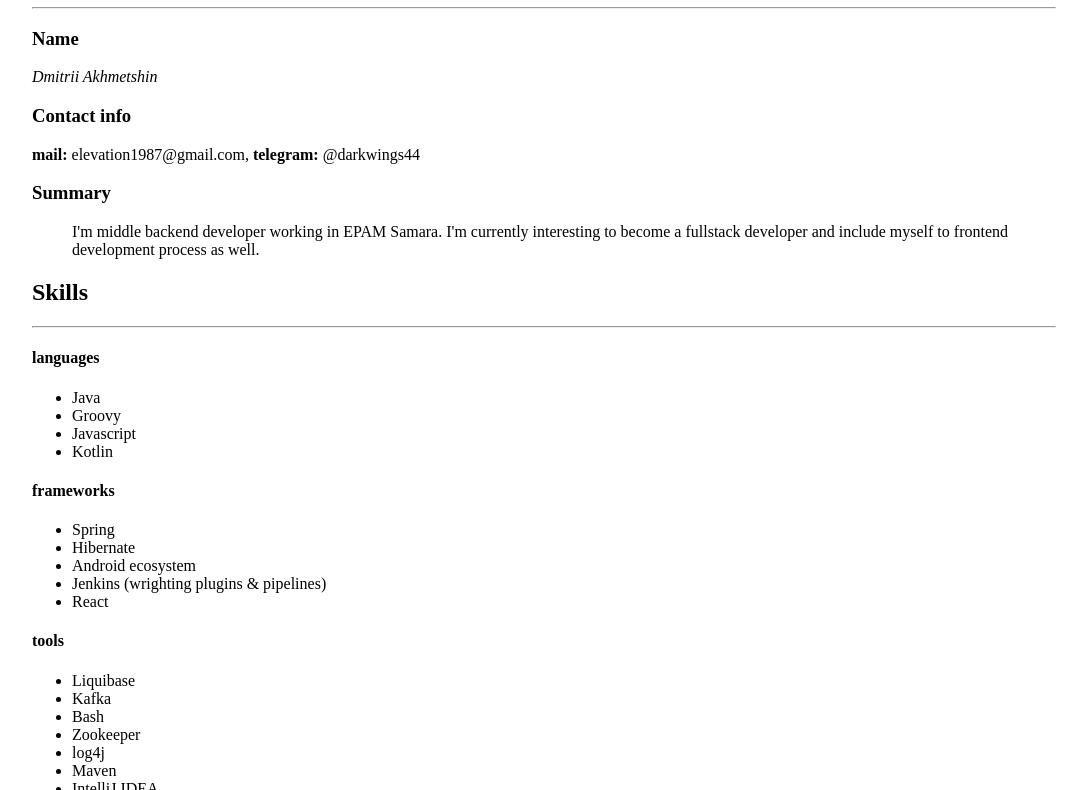
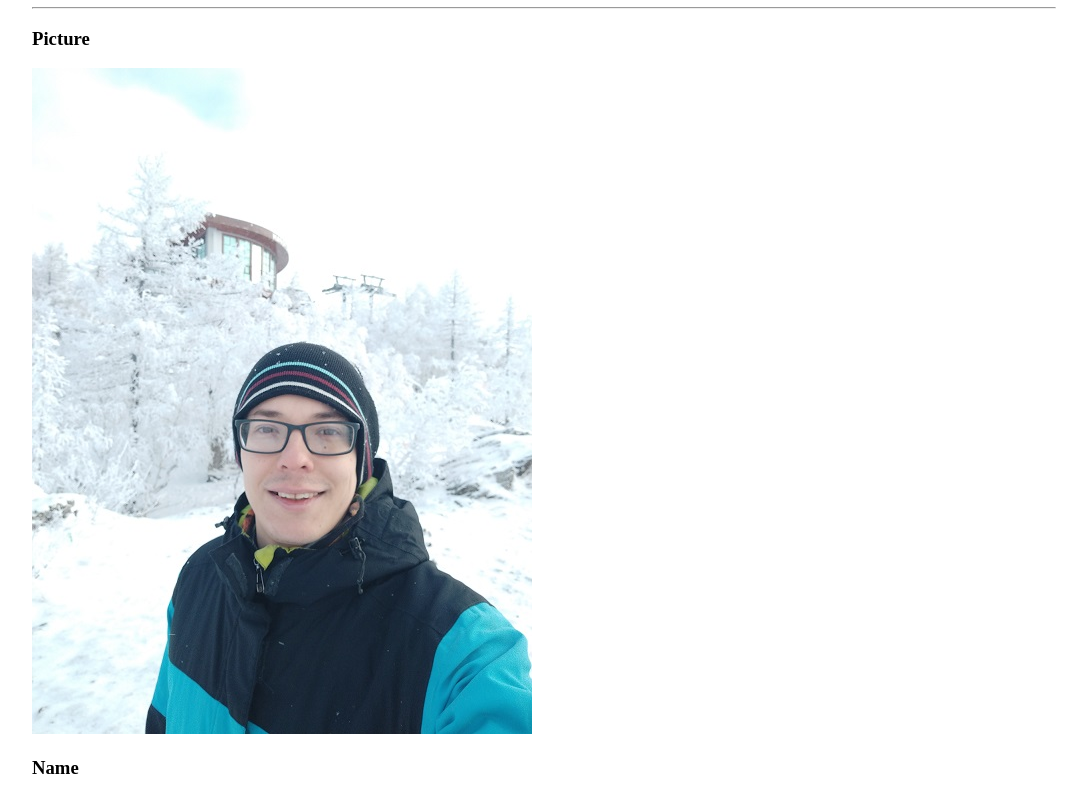
Before and after one commit to 44dw/rsschool-cv, a plain HTML site: page index.html in a window 1280 px wide. Shown: the part 73-863 px from the top of the page, without its empty margins (96-1183 px from the left). Drawn offline with Linux system fonts and the light colour scheme.

Commit message:
feat: add photo

```diff
--- a/index.html
+++ b/index.html
@@ -14,6 +14,10 @@
         <hr>
       </header>
       <main>
+        <section>
+          <h3>Picture</h3>
+          <img src="Dmitrii.jpg" alt="this is me" width="500" height="666">
+        </section>
         <section>
           <h3>Name</h3>
           <p><i>Dmitrii Akhmetshin</i></p>
```
Also changed, not shown: Dmitrii.jpg (added).
